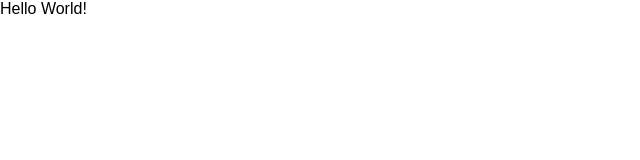
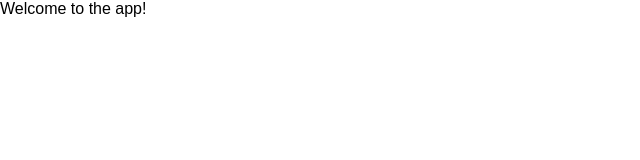
Before and after one commit to ReyHaynes/react-redux-web-native, a React (Create React App) app: page / in a window 1280 px wide. Shown: the top 160 px of the page, without its empty margins (0-640 px from the left). Built offline with nearby package versions, Linux system fonts and the light colour scheme.

Commit message:
Component message update.

```diff
--- a/src/components/SampleViewComponent/index.ios.js
+++ b/src/components/SampleViewComponent/index.ios.js
@@ -5,7 +5,7 @@ export default class SampleView extends React.Component {
   render() {
     return (
       <View>
-        <Text>Hello World!</Text>
+        <Text>{this.props.message}</Text>
       </View>
     )
   }
--- a/src/components/SampleViewComponent/index.js
+++ b/src/components/SampleViewComponent/index.js
@@ -3,7 +3,7 @@ import React from 'react'
 export default class SampleView extends React.Component {
   render() {
     return (
-      <div>Hello World!</div>
+      <div>{this.props.message}</div>
     )
   }
 }
--- a/src/screens/StartScreen.js
+++ b/src/screens/StartScreen.js
@@ -30,7 +30,7 @@ class StartScreen extends React.Component {
 
   render() {
     return (
-      <SampleView />
+      <SampleView {...this.state.text} />
     )
   }
 }
```
